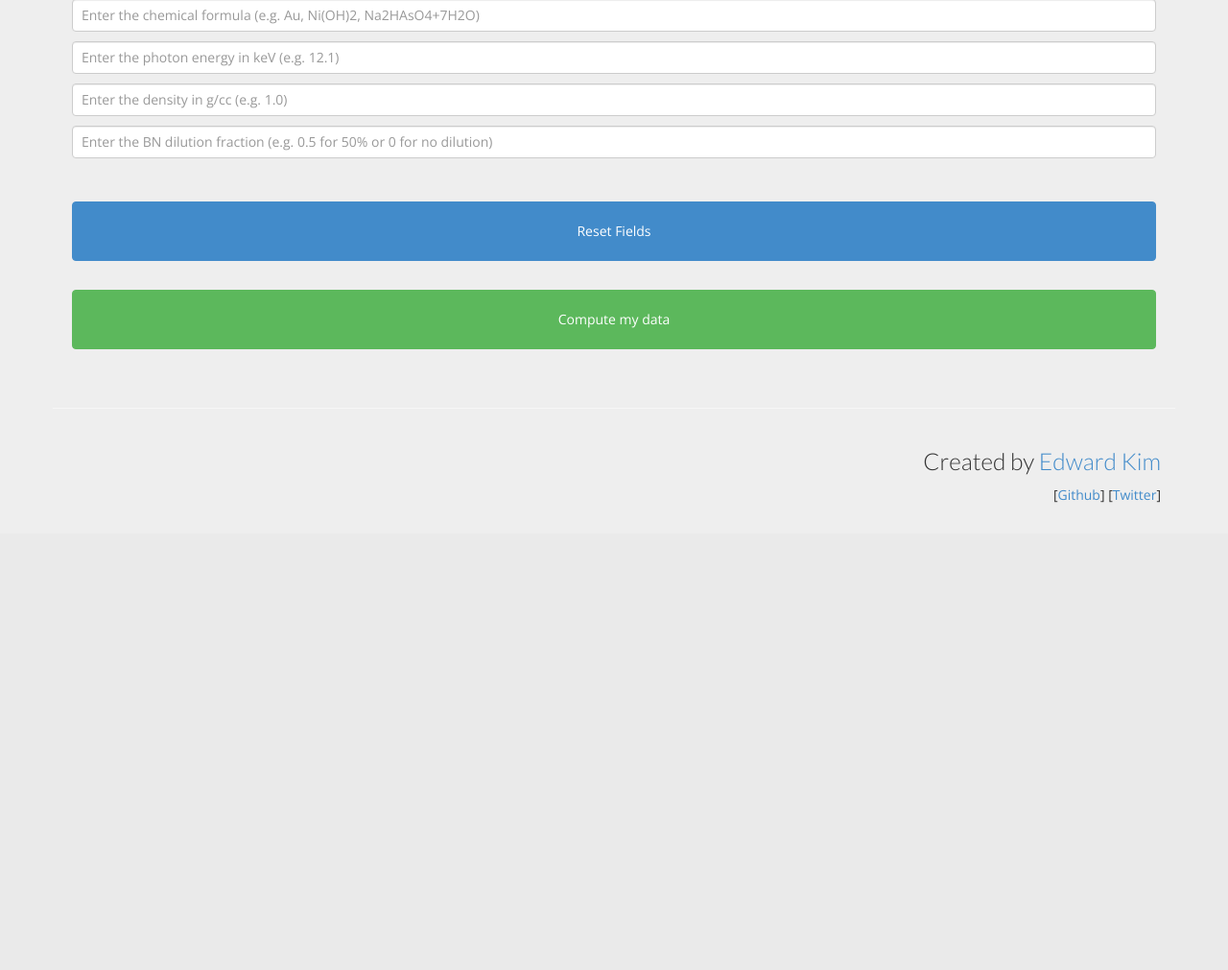
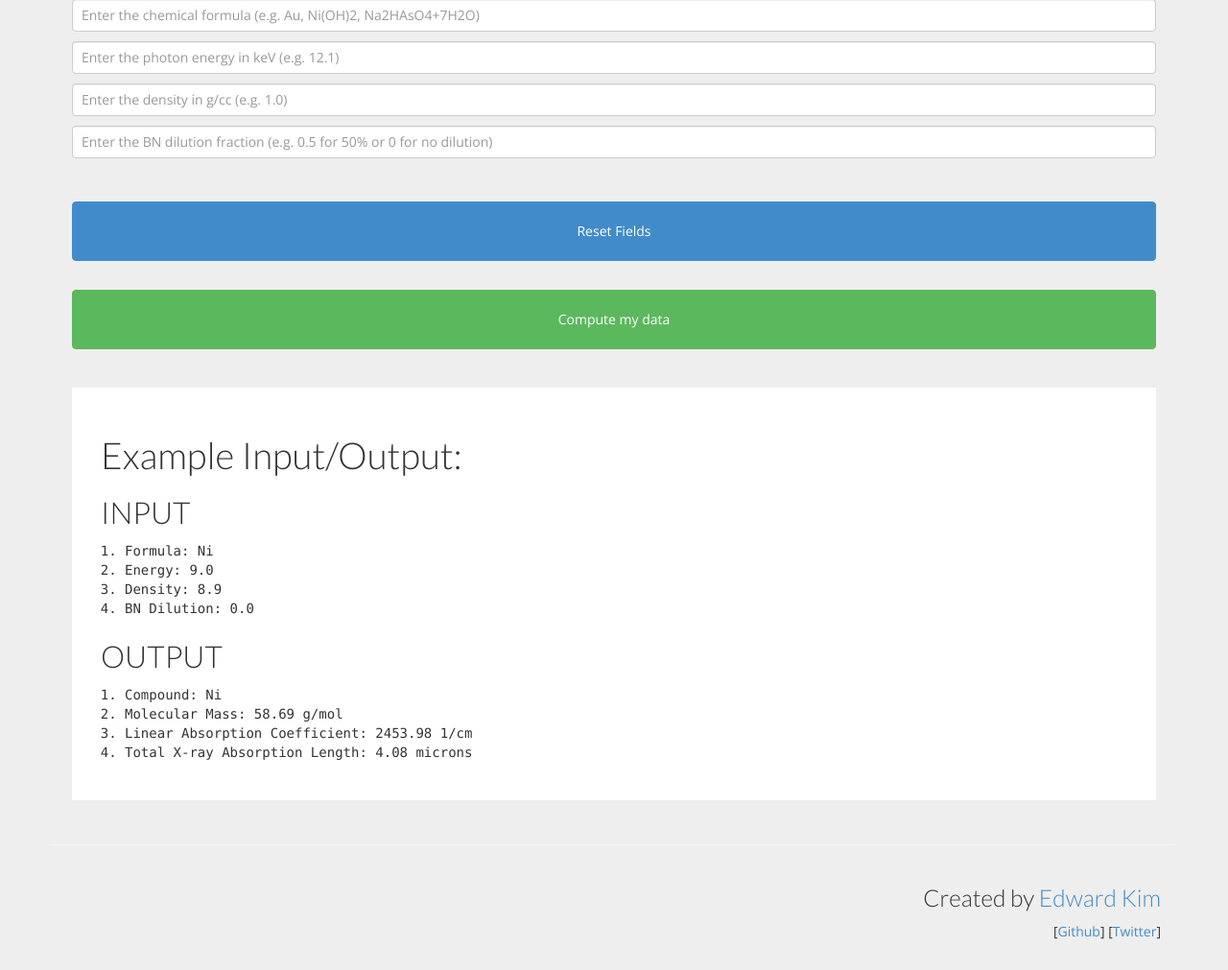
Before and after one commit to eddotman/science-frontend, a Django app: page /xafs_sample_prep/ in a window 1280 px wide. Shown: the part 546-1557 px from the top of the page at 96% size. Before the commit the page ends 1070 px from the top, so only its background shows below. Run offline with Django 3.2, Linux system fonts and the light colour scheme; data comes from the database, SQL or seed files in the repository; some libraries are stand-ins or nearby versions.

Commit message:
added some documentation and styles

```diff
--- a/sciencefrontend/scripts/xafs_sample_prep.py
+++ b/sciencefrontend/scripts/xafs_sample_prep.py
@@ -66,7 +66,7 @@ def get_abslen(request):
 		for elem in form.atoms:
 			mass += form.atoms[elem]*elem.mass
 
-		res += "<tr><td>Molecular Mass:</td><td>" + str(mass) + " g/mol </td></tr>"
+		res += "<tr><td>Molecular Mass:</td><td>" + str(round(mass,2)) + " g/mol </td></tr>"
 
 		#Compute total mu
 		mu = 0.0
@@ -90,11 +90,11 @@ def get_abslen(request):
 
 		mu *= dens
 
-		res += "<tr><td>Linear Absorption Coefficient:</td><td>" + str(mu) + " 1/cm </td></tr>"
+		res += "<tr><td>Linear Absorption Coefficient:</td><td>" + str(round(mu,2)) + " 1/cm </td></tr>"
 
 		#Compute absorption length
 		abs_length= round((1/mu) * 10000, 2) #microns
-		res += "<tr><td>Total X-ray Absorption Length:</td><td>" + str(abs_length) + " microns </td></tr>"
+		res += "<tr><td>Total X-ray Absorption Length:</td><td>" + str(round(abs_length,2)) + " microns </td></tr>"
 
 		res += "</table>"
 
--- a/sciencefrontend/static/css/styles.css
+++ b/sciencefrontend/static/css/styles.css
@@ -46,6 +46,7 @@ textarea {resize: none;}
 button {margin:15px;}
 
 #result {width: 60%; margin: 0 auto;}
+#readme {margin-top: 25px; padding: 30px; background: #ffffff; color: #333333; font-family: consolas, courier;}
 
 .gui {min-height:300px; padding:25px 20px;}
 
@@ -55,9 +56,4 @@ button {margin:15px;}
 
 .padded-right{padding-right: 40px; padding-left: 110px; padding-top: 10px;}
 
-.search {margin-top: 15px; margin-bottom:15px;}
-.search input[type="text"] {padding:8px;}
-
-.curr-script {margin-top:15px;}
-
 .centred {margin: 0 auto;}
--- a/sciencefrontend/static/script/js/data_plot.js
+++ b/sciencefrontend/static/script/js/data_plot.js
@@ -5,7 +5,7 @@ function csrfSafeMethod(method) {
 }
 
 $(document).ready(function() {
-	$("#dataform").submit(function(event){
+	$("#submit").click(function(event){
 
         event.preventDefault();
 
--- a/sciencefrontend/templates/data_plot.html
+++ b/sciencefrontend/templates/data_plot.html
@@ -15,8 +15,7 @@
 
 	<br>
 
-	<input class="btn btn-success" type="submit" value="Plot my data!" >
-
+	<button id="submit" class="btn submit-btn btn-success"> Plot my data!</button>
 </form>
 
 <br>
@@ -29,6 +28,7 @@
 	</div>
 </div>
 
+<div id="readme">
 <h2>Example: Input data (As K-Edge XAFS)</h2>
 <pre>
  'Energy (eV)'    'x*mu (arb.)'
@@ -67,5 +67,5 @@
   11878.000        1.4063213
   11878.200        1.3848287
 </pre>
-
+</div>
 {% endblock %}
--- a/sciencefrontend/templates/script_head.html
+++ b/sciencefrontend/templates/script_head.html
@@ -1,4 +1,4 @@
 <div class="bgcolor-red jumbotron noround text-center medpad nolink">
-  <h1><a href="{{script_link}}">{{script_title}}</a></h1>
+  <h1><a href="{{script_link}}" target="_blank">{{script_title}}</a></h1>
   <h3><strong>{{script_title}}</strong> {{script_des}}</h3>
 </div>
--- a/sciencefrontend/templates/xafs_sample_prep.html
+++ b/sciencefrontend/templates/xafs_sample_prep.html
@@ -21,4 +21,23 @@
 
 	<div id="result">
 	</div>
+
+	<div id="readme">
+		<h1>Example Input/Output:</h1>
+		<h2>INPUT</h2>
+		<ol>
+			<li>Formula: Ni</li>
+			<li>Energy: 9.0</li>
+			<li>Density: 8.9</li>
+			<li>BN Dilution: 0.0</li>
+		</ol>
+
+		<h2>OUTPUT</h2>
+		<ol>
+			<li>Compound: Ni</li>
+			<li>Molecular Mass: 58.69 g/mol</li>
+			<li>Linear Absorption Coefficient: 2453.98 1/cm</li>
+			<li>Total X-ray Absorption Length: 4.08 microns</li>
+		</ol>
+	</div>
 {% endblock %}
```
Also changed, not shown: sciencefrontend/static/img/picplot.png, sciencefrontend/static/img/picplot.svg, 1 other file.
